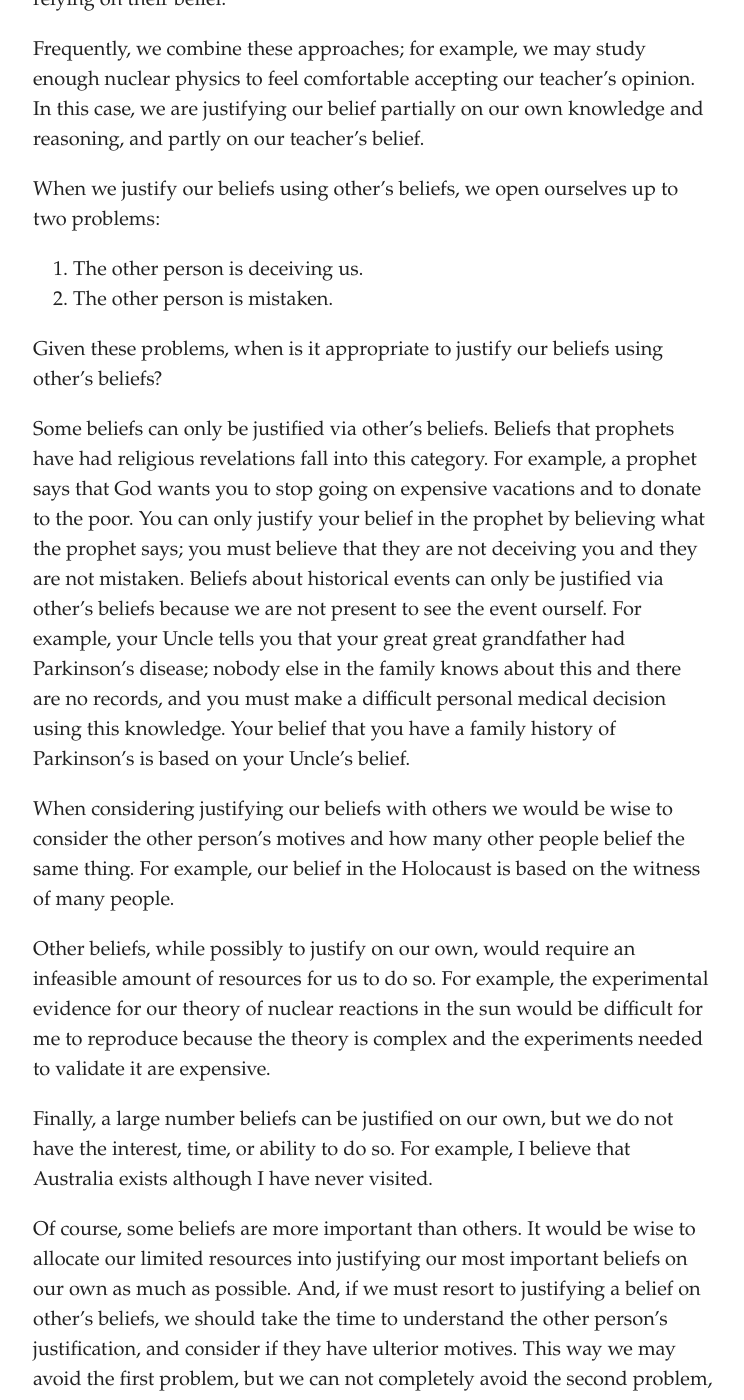
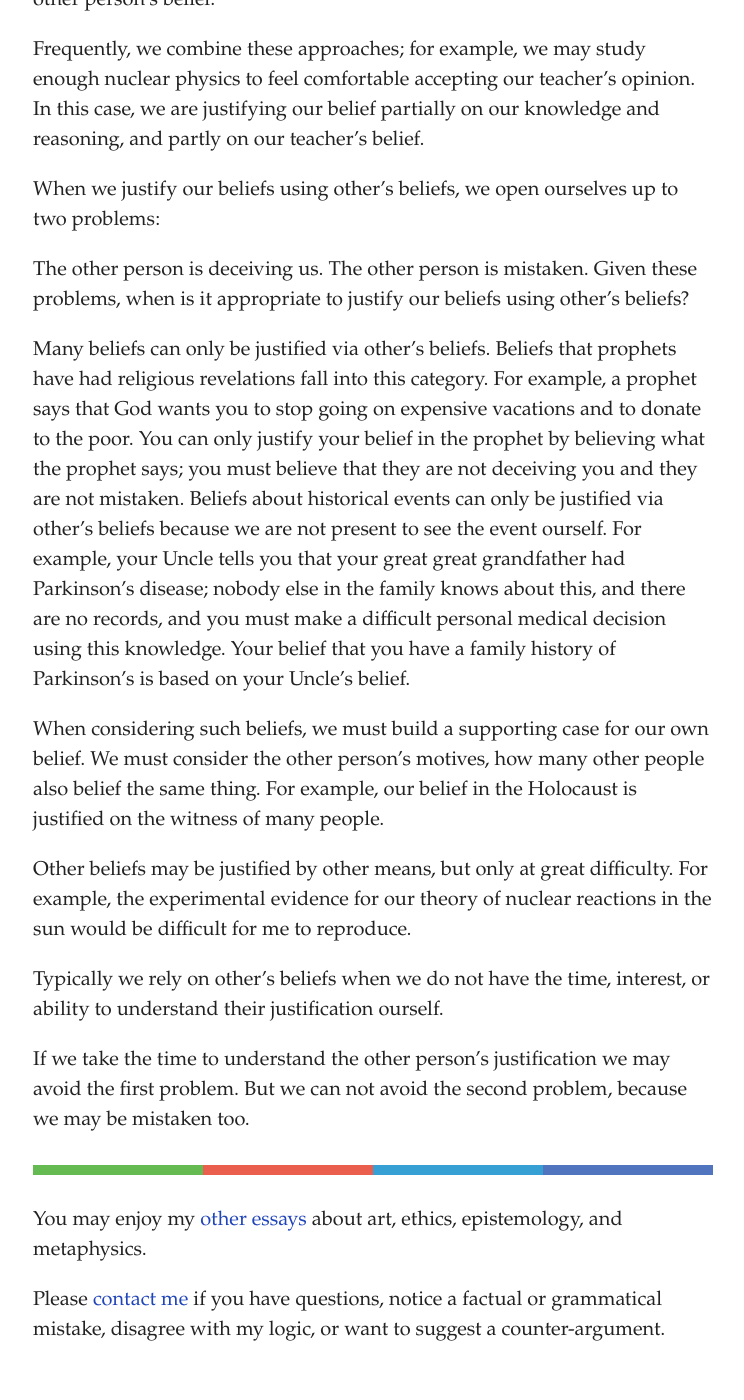
Before and after one commit to artsandmetaphysics/goodlifeodyssey, a Jekyll site: the page built from _essays/justification-via-others-beliefs.md, in a window 1280 px wide and 1400 px high, scrolled down 460 px. Shown: the whole window, without its empty margins (267-1011 px from the left). Built offline with Jekyll 4.4.1, drawn with Linux system fonts in a browser that asks for light colours; some of the changed text lies outside the part shown.

Commit message:
Fix typos

```diff
--- a/_essays/justification-via-others-beliefs.md
+++ b/_essays/justification-via-others-beliefs.md
@@ -7,25 +7,24 @@
 
 We justify our beliefs using a combination of intuition, emotion, reasoning, sensory perception, and other means.
 
-We may also justify our beliefs using other's beliefs.  For example, someone may believe that the sun's light comes from nuclear reactions because their teacher believes it.  Alternatively, one could listen to why their teacher believes the sun's light comes from nuclear reactions, study the requisite math and physics, and judge for themself whether their teacher's justification was valid.
+We may also justify our beliefs using other’s beliefs. For example, someone may believe that the sun’s light comes from nuclear reactions because their teacher believes it. Alternatively, one could listen to why their teacher believes the sun’s light comes from nuclear reactions, study the requisite math and physics, and judge for themselves whether their teacher’s justification was valid.
 
-In the first case, we are justifying our belief using another's belief.  In the second case we are adopting another's justification for ourself without relying on their belief.
+In the first case, we are justifying our belief using another’s belief. In the second case, we are adopting another’s justification without relying on the other person's belief.
 
-Frequently, we combine these approaches; for example, we may study enough nuclear physics to feel comfortable accepting our teacher's opinion.  In this case, we are justifying our belief partially on our own knowledge and reasoning, and partly on our teacher's belief.
+Frequently, we combine these approaches; for example, we may study enough nuclear physics to feel comfortable accepting our teacher’s opinion. In this case, we are justifying our belief partially on our knowledge and reasoning, and partly on our teacher’s belief.
 
-When we justify our beliefs using other's beliefs, we open ourselves up to two problems:
+When we justify our beliefs using other’s beliefs, we open ourselves up to two problems:
 
-1. The other person is deceiving us.
-2. The other person is mistaken.
+The other person is deceiving us.
+The other person is mistaken.
+Given these problems, when is it appropriate to justify our beliefs using other’s beliefs?
 
-Given these problems, when is it appropriate to justify our beliefs using other's beliefs?
+Many beliefs can only be justified via other’s beliefs. Beliefs that prophets have had religious revelations fall into this category. For example, a prophet says that God wants you to stop going on expensive vacations and to donate to the poor. You can only justify your belief in the prophet by believing what the prophet says; you must believe that they are not deceiving you and they are not mistaken. Beliefs about historical events can only be justified via other’s beliefs because we are not present to see the event ourself. For example, your Uncle tells you that your great great grandfather had Parkinson’s disease; nobody else in the family knows about this, and there are no records, and you must make a difficult personal medical decision using this knowledge. Your belief that you have a family history of Parkinson’s is based on your Uncle’s belief.
 
-Some beliefs can only be justified via other's beliefs.  Beliefs that prophets have had religious revelations fall into this category.  For example, a prophet says that God wants you to stop going on expensive vacations and to donate to the poor.  You can only justify your belief in the prophet by believing what the prophet says; you must believe that they are not deceiving you and they are not mistaken.  Beliefs about historical events can only be justified via other's beliefs because we are not present to see the event ourself.  For example, your Uncle tells you that your great great grandfather had Parkinson's disease; nobody else in the family knows about this and there are no records, and you must make a difficult personal medical decision using this knowledge.  Your belief that you have a family history of Parkinson's is based on your Uncle's belief.
+When considering such beliefs, we must build a supporting case for our own belief. We must consider the other person’s motives, how many other people also belief the same thing.  For example, our belief in the Holocaust is justified on the witness of many people.
 
-When considering justifying our beliefs with others we would be wise to consider the other person's motives and how many other people belief the same thing.  For example, our belief in the Holocaust is based on the witness of many people.
+Other beliefs may be justified by other means, but only at great difficulty. For example, the experimental evidence for our theory of nuclear reactions in the sun would be difficult for me to reproduce.
 
-Other beliefs, while possibly to justify on our own, would require an infeasible amount of resources for us to do so.  For example, the experimental evidence for our theory of nuclear reactions in the sun would be difficult for me to reproduce because the theory is complex and the experiments needed to validate it are expensive.
+Typically we rely on other’s beliefs when we do not have the time, interest, or ability to understand their justification ourself.
 
-Finally, a large number beliefs can be justified on our own, but we do not have the interest, time, or ability to do so.  For example, I believe that Australia exists although I have never visited.
-
-Of course, some beliefs are more important than others.  It would be wise to allocate our limited resources into justifying our most important beliefs on our own as much as possible.  And, if we must resort to justifying a belief on other's beliefs, we should take the time to understand the other person's justification, and consider if they have ulterior motives.  This way we may avoid the first problem, but we can not completely avoid the second problem, because we may be mistaken ourself.
+If we take the time to understand the other person’s justification we may avoid the first problem. But we can not avoid the second problem, because we may be mistaken too.
```
